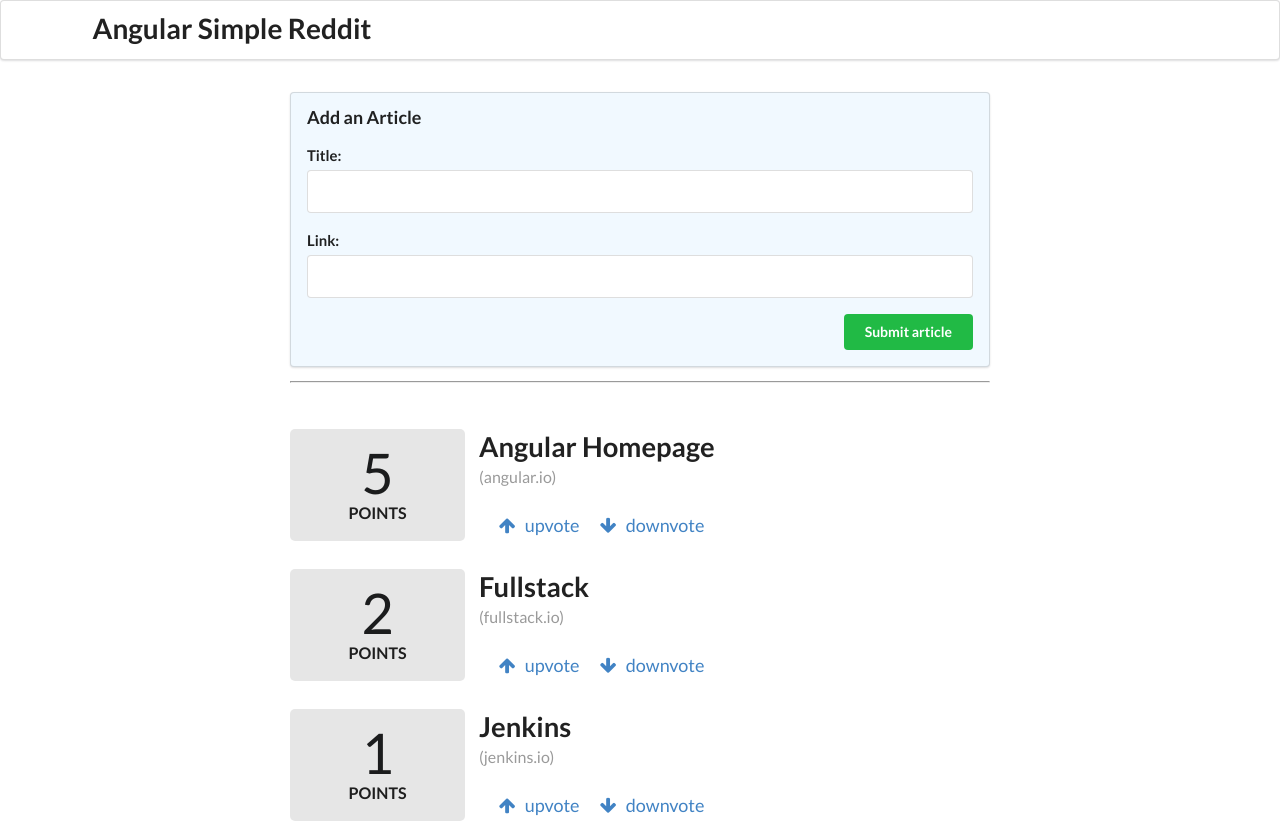
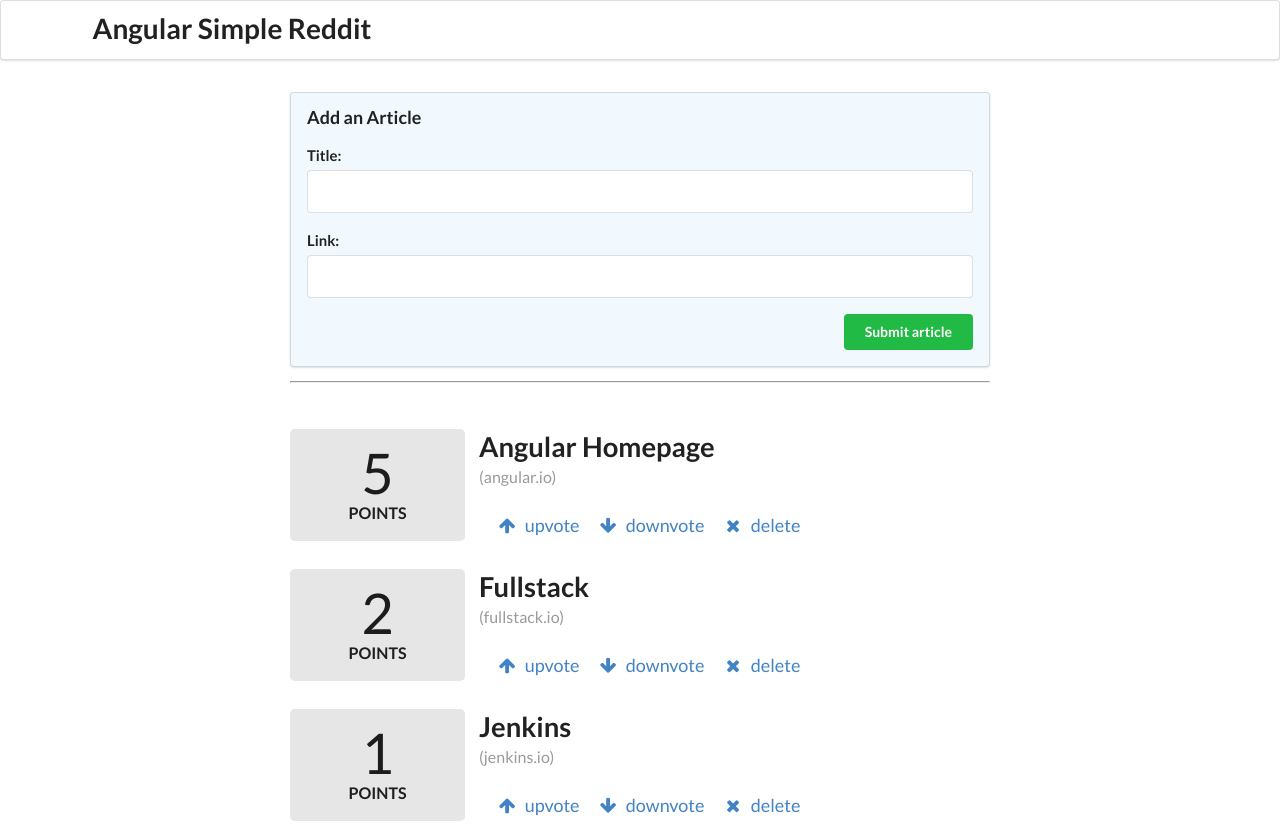
Before and after one commit to dreiv/target, an Angular app: page / in a window 1280 px wide. Built offline with nearby package versions, Linux system fonts and the light colour scheme.

Commit message:
added 'delete' :)

```diff
--- a/src/app/article/article.component.html
+++ b/src/app/article/article.component.html
@@ -29,6 +29,12 @@
         <i class="arrow down icon"></i>
           downvote
       </a>
+      <li class="item">
+        <a href
+           (click)="delete()">
+        <i class="delete icon"></i>
+          delete
+      </a>
       </li>
     </ul>
   </div>
--- a/src/app/article/article.component.ts
+++ b/src/app/article/article.component.ts
@@ -20,4 +20,9 @@ export class ArticleComponent {
     this.article.downvote();
     return false;
   }
+
+  delete(): boolean {
+    this.article = null;
+    return false;
+  }
 }
```
